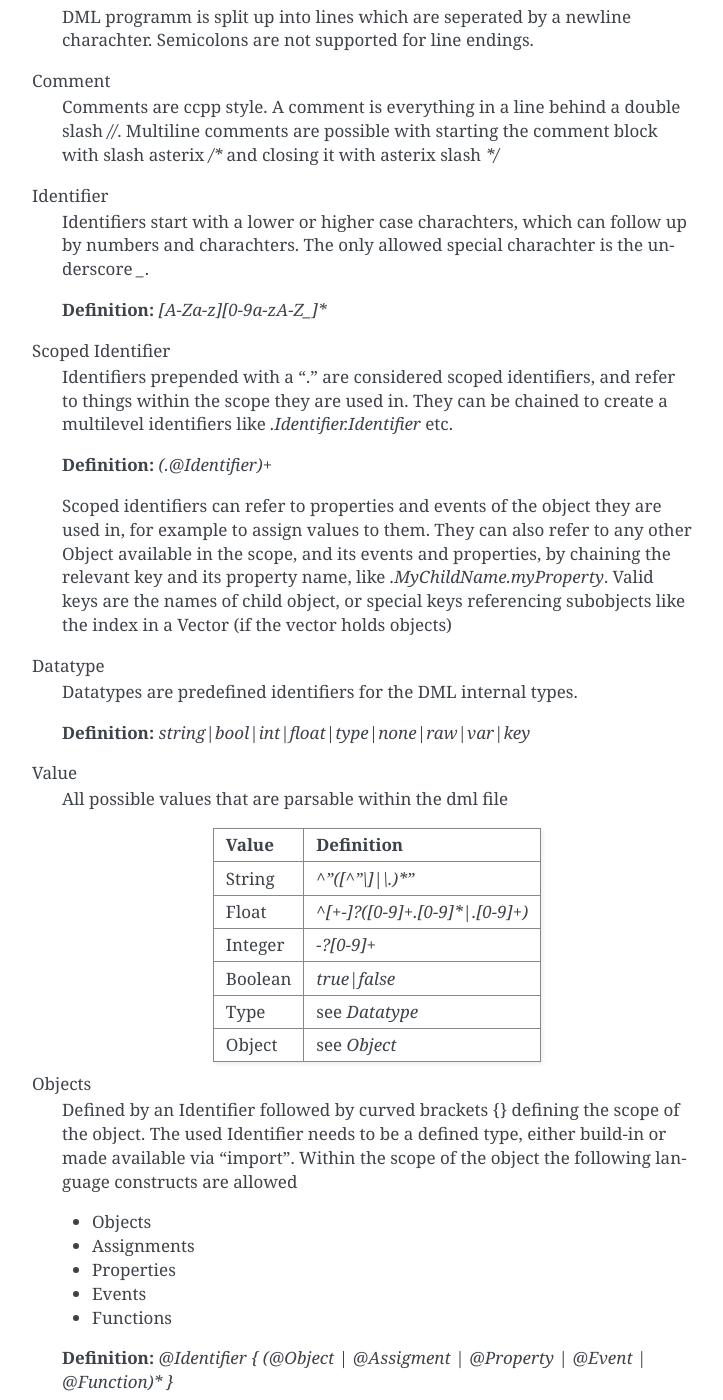
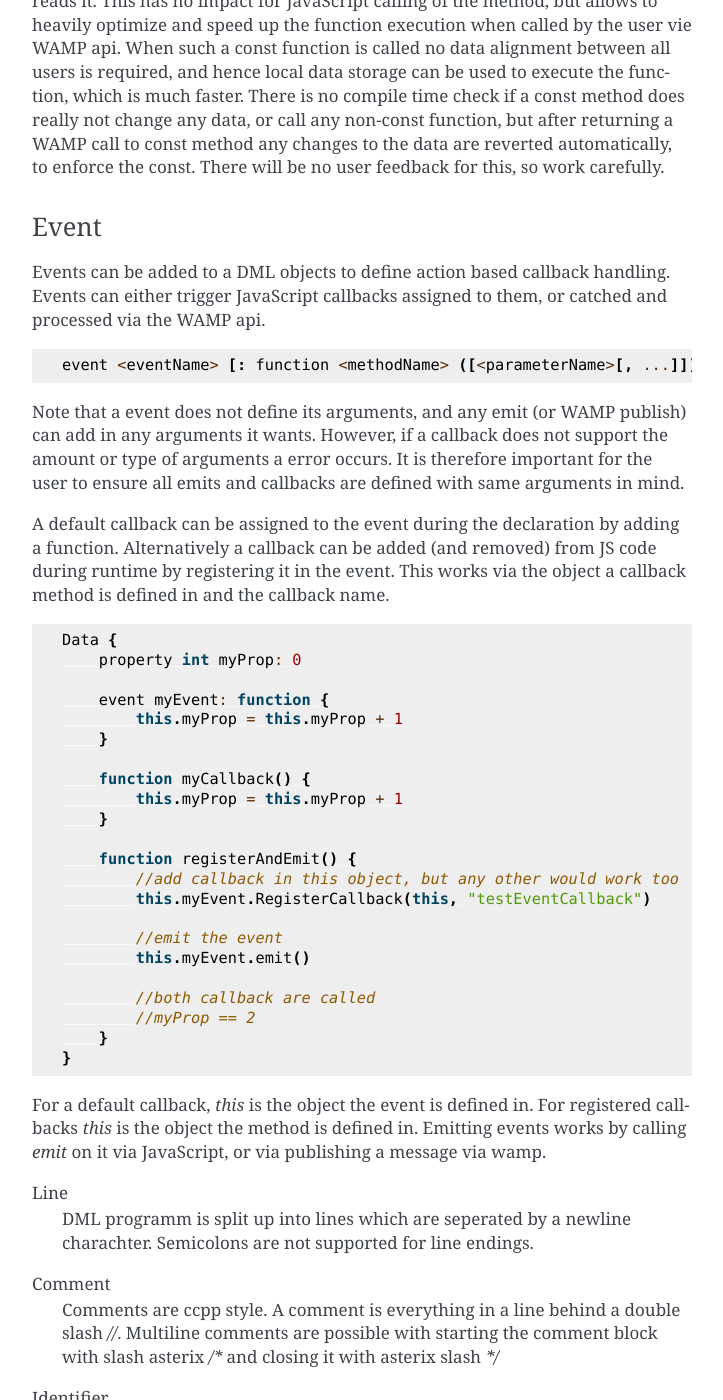
Before and after one commit to OpenCollaborationPlatform/OCP, a Sphinx documentation site: the page built from docs/ocpsource/language.rst, in a window 1280 px wide and 1400 px high, scrolled down 5163 px. Shown: the whole window, without its empty margins (388-1111 px from the left). Built offline with Sphinx 7.4.7, drawn with Linux system fonts in a browser that asks for light colours; pages that are not in the unit, such as notebooks, are missing from menus; cross-references to code outside the pages are shown as plain code; some of the changed text lies outside the part shown.

```diff
--- a/docs/ocpsource/language.rst
+++ b/docs/ocpsource/language.rst
@@ -157,7 +157,7 @@
 
 .. code-block::
 
-    [const] property <propertyType> <propertyName> [: <defaultBalue>]
+    [const] property <propertyType> <propertyName> [: <defaultValue>]
 
 In this way an object declaration may expose a particular value to outside objects or maintain some internal state more easily. Property names must begin
 with a letter and can only contain letters, numbers and underscores. JavaScript reserved words are not valid property names. The const keyword is optional.
@@ -199,6 +199,21 @@
 object type block is an error, but the first declaration is ommited. For build in types declarations with the same name are not considered, except
 for some special methods are are intendet to be overridden by the user. Those are markt *virtual* in the documentation.
 
+Within a method *this* is the object the method is defined in, and can hence be used to access proeprties, other methods or the hirarchy.
+
+.. code-block:: JavaScript
+
+    Data {
+        .name: "MethodTest"
+
+        property int myProp: 1
+
+        function myMethod( newValue ) {
+            this.myProp = newValue
+        }
+    }
+
+
 Declaring a method as constant means that it does not change any data, only reads it. This has no impact for JavaScript calling of the method, but
 allows to heavily optimize and speed up the function execution when called by the user vie WAMP api. When such a const function is called no data
 alignment between all users is required, and hence local data storage can be used to execute the function, which is much faster. There is no compile
@@ -208,6 +223,46 @@
 Event
 +++++
 
+Events can be added to a DML objects to define action based callback handling. Events can either trigger JavaScript callbacks assigned to them, or
+catched and processed via the WAMP api.
+
+.. code-block::
+
+    event <eventName> [: function <methodName> ([<parameterName>[, ...]]) { <JavaScript> }]
+
+Note that a event does not define its arguments, and any emit (or WAMP publish) can add in any arguments it wants. However, if a callback does not support
+the amount or type of arguments a error occurs. It is therefore important for the user to ensure all emits and callbacks are defined with same arguments in mind.
+
+A default callback can be assigned to the event during the declaration by adding a function.  Alternatively a callback can be added (and removed) from JS code
+during runtime by registering it in the event. This works via the object a callback method is defined in and the callback name.
+
+.. code-block:: JavaScript
+
+    Data {
+        property int myProp: 0
+
+        event myEvent: function {
+            this.myProp = this.myProp + 1
+        }
+
+        function myCallback() {
+            this.myProp = this.myProp + 1
+        }
+
+        function registerAndEmit() {
+            //add callback in this object, but any other would work too
+            this.myEvent.RegisterCallback(this, "testEventCallback")
+
+            //emit the event
+            this.myEvent.emit()
+
+            //both callback are called
+            //myProp == 2
+        }
+    }
+
+For a default callback, *this* is the object the event is defined in. For registered callbacks *this* is the object the method is defined in.
+Emitting events works by calling *emit* on it via JavaScript, or via publishing a message via wamp.
 
 Line
     DML programm is split up into lines which are seperated by a newline charachter. Semicolons are not supported for line endings.
```
Also changed, not shown: 1 other file.
